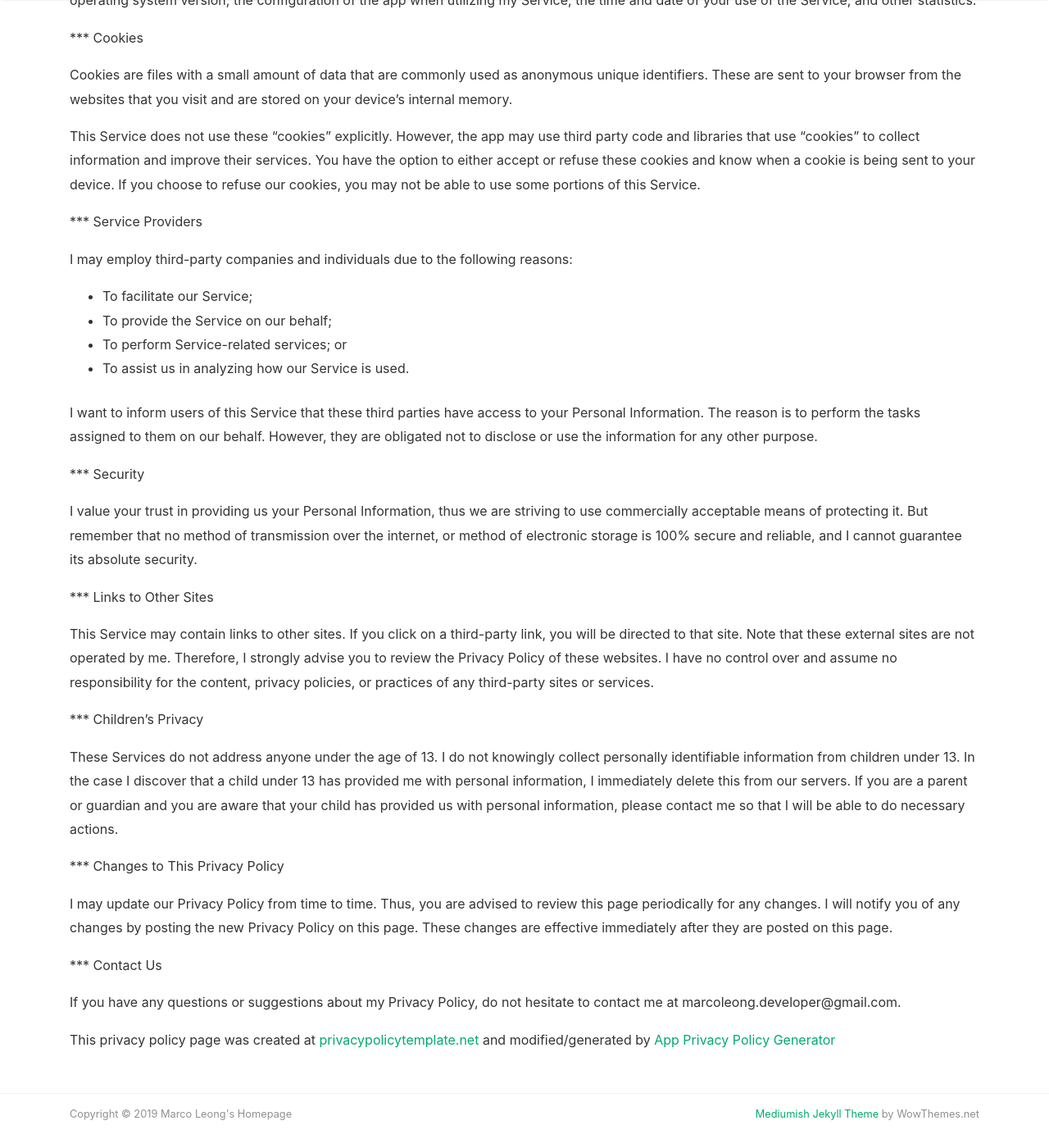
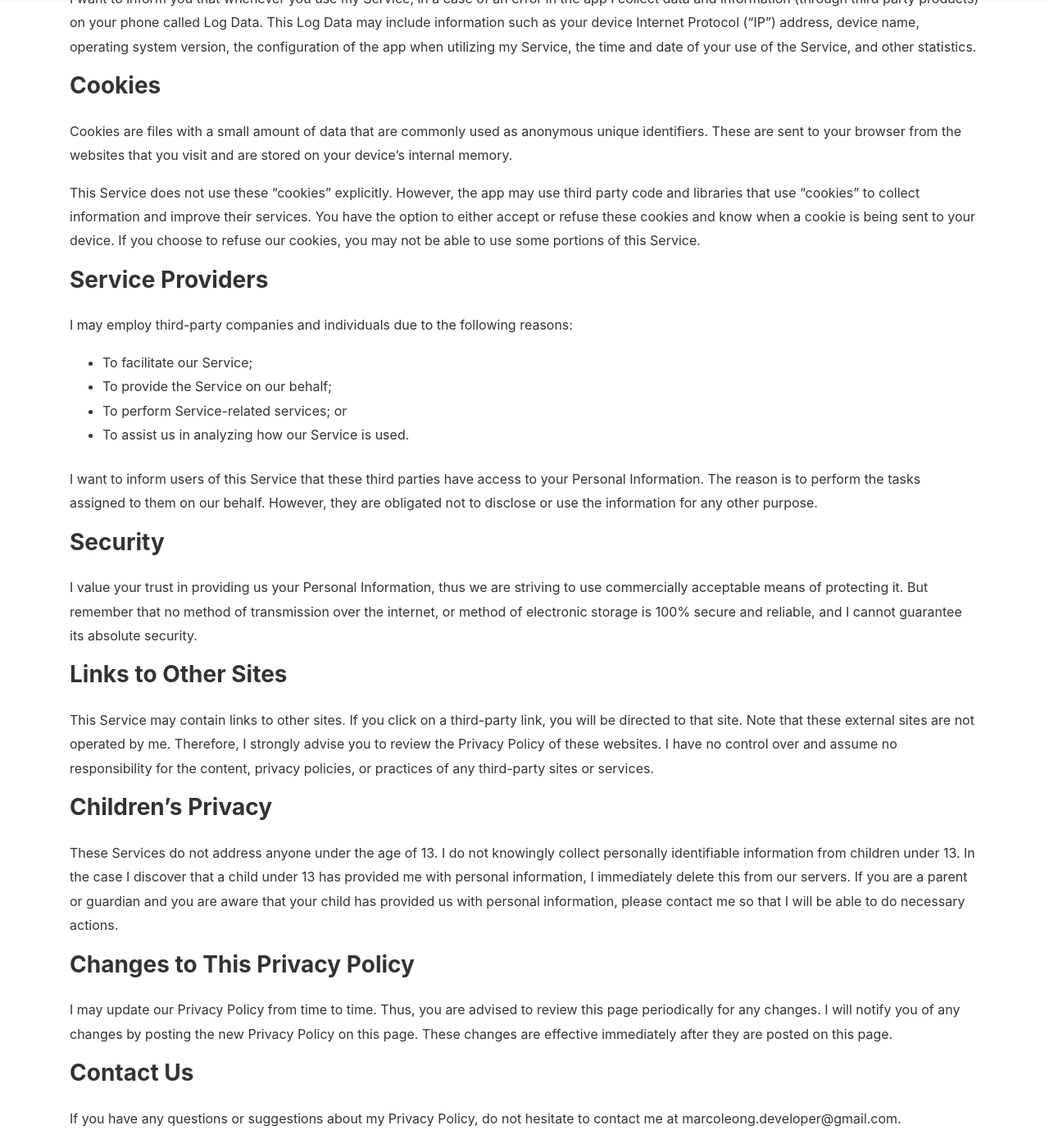
Before and after one commit to MarcoLeongDev/MarcoLeongDev.github.io, a Jekyll site: the page built from _pages/privacy_memes.md, in a window 1280 px wide and 1400 px high, scrolled down 893 px. Shown: the whole window at 82% size. Built offline with Jekyll 4.4.1, drawn with Linux system fonts in a browser that asks for light colours; nearby versions of some CDN libraries; our own code applies the rules of GitHub Pages for plain Markdown files; some of the changed text lies outside the part shown.

```diff
--- a/_pages/privacy_memes.md
+++ b/_pages/privacy_memes.md
@@ -8,7 +15,7 @@ If you choose to use my Service, then you agree to the collection and use of inf
 
 The terms used in this Privacy Policy have the same meanings as in our Terms and Conditions, which is accessible at Memes unless otherwise defined in this Privacy Policy.
 
-*** Information Collection and Use
+### Information Collection and Use
 
 For a better experience, while using our Service, I may require you to provide us with certain personally identifiable information. The information that I request will be retained on your device and is not collected by me in any way.
 
@@ -19,17 +26,17 @@ Link to privacy policy of third party service providers used by the app
 - [AdMob](https://support.google.com/admob/answer/6128543?hl=en)
 - [Firebase Analytics](https://firebase.google.com/policies/analytics)
 
-*** Log Data
+### Log Data
 
 I want to inform you that whenever you use my Service, in a case of an error in the app I collect data and information (through third party products) on your phone called Log Data. This Log Data may include information such as your device Internet Protocol (“IP”) address, device name, operating system version, the configuration of the app when utilizing my Service, the time and date of your use of the Service, and other statistics.
 
-*** Cookies
+### Cookies
 
 Cookies are files with a small amount of data that are commonly used as anonymous unique identifiers. These are sent to your browser from the websites that you visit and are stored on your device's internal memory.
 
 This Service does not use these “cookies” explicitly. However, the app may use third party code and libraries that use “cookies” to collect information and improve their services. You have the option to either accept or refuse these cookies and know when a cookie is being sent to your device. If you choose to refuse our cookies, you may not be able to use some portions of this Service.
 
-*** Service Providers
+### Service Providers
 
 I may employ third-party companies and individuals due to the following reasons:
 
@@ -40,23 +47,23 @@ I may employ third-party companies and individuals due to the following reasons:
 
 I want to inform users of this Service that these third parties have access to your Personal Information. The reason is to perform the tasks assigned to them on our behalf. However, they are obligated not to disclose or use the information for any other purpose.
 
-*** Security
+### Security
 
 I value your trust in providing us your Personal Information, thus we are striving to use commercially acceptable means of protecting it. But remember that no method of transmission over the internet, or method of electronic storage is 100% secure and reliable, and I cannot guarantee its absolute security.
 
-*** Links to Other Sites
+### Links to Other Sites
 
 This Service may contain links to other sites. If you click on a third-party link, you will be directed to that site. Note that these external sites are not operated by me. Therefore, I strongly advise you to review the Privacy Policy of these websites. I have no control over and assume no responsibility for the content, privacy policies, or practices of any third-party sites or services.
 
-*** Children’s Privacy
+### Children’s Privacy
 
 These Services do not address anyone under the age of 13. I do not knowingly collect personally identifiable information from children under 13. In the case I discover that a child under 13 has provided me with personal information, I immediately delete this from our servers. If you are a parent or guardian and you are aware that your child has provided us with personal information, please contact me so that I will be able to do necessary actions.
 
-*** Changes to This Privacy Policy
+### Changes to This Privacy Policy
 
 I may update our Privacy Policy from time to time. Thus, you are advised to review this page periodically for any changes. I will notify you of any changes by posting the new Privacy Policy on this page. These changes are effective immediately after they are posted on this page.
 
-*** Contact Us
+### Contact Us
 
 If you have any questions or suggestions about my Privacy Policy, do not hesitate to contact me at marcoleong.developer@gmail.com.
 
```
Also changed, not shown: other parts of _pages/privacy_memes.md (+8 -1 lines).
